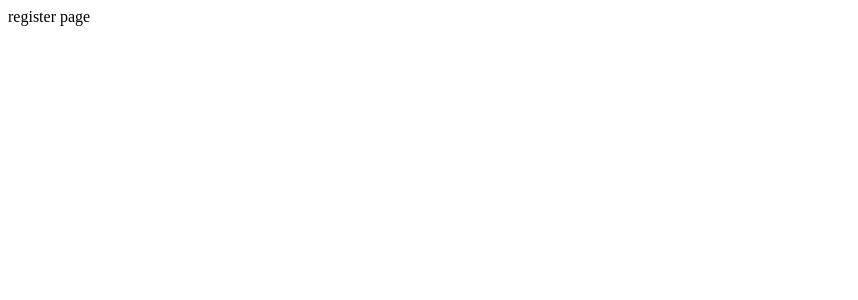
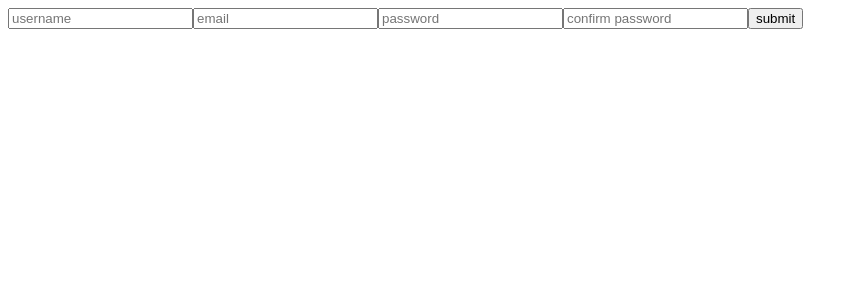
Before and after one commit to michaeltroya/budgy-frontend, a React (Create React App) app: page /register in a window 1280 px wide. Shown: the top 300 px of the page, without its empty margins (0-858 px from the left). Built offline with nearby package versions, Linux system fonts and the light colour scheme.

Commit message:
add register page and functionality

```diff
--- a/src/App.js
+++ b/src/App.js
@@ -5,7 +5,7 @@ import axios from 'axios';
 //Component/Page Imports
 import dashboard from './pages/dashboard';
 import Login from './pages/Login';
-import register from './pages/register';
+import Register from './pages/Register';
 import AuthRoute from './util/AuthRoute';
 //Redux imports
 import { Provider } from 'react-redux';
@@ -22,7 +22,8 @@ if (token) {
     window.location.href = '/login';
   } else {
     store.dispatch({ type: SET_AUTHENTICATED });
-    axios.defaults.headers.common['Authorization'] = token;
+    axios.defaults.headers.common['Authorization'] =
+      'Bearer eyJhbGciOiJIUzI1NiIsInR5cCI6IkpXVCJ9.eyJpZCI6IjVlMTNiNzJmY2Q5OTQ2MGQ5ZjAyNjIyNyIsInVzZXJuYW1lIjoibWlrZSIsImlhdCI6MTU3ODM1MjM5NCwiZXhwIjoxNTgwNTA4MzIwfQ.6_qX_Gg1kMxlCz96NeLNEopX4QClc4ri7YkokB3C1IU';
     store.dispatch(getDashboard());
   }
 }
@@ -32,7 +33,7 @@ const App = () => (
     <Router>
       <Route path="/" exact component={dashboard} />
       <AuthRoute exact path="/login" component={Login} />
-      <AuthRoute exact path="/register" component={register} />
+      <AuthRoute exact path="/register" component={Register} />
     </Router>
   </Provider>
 );
--- a/src/pages/register.js
+++ b/src/pages/register.js
@@ -1,7 +1,69 @@
-import React from 'react';
+import React, { useState } from 'react';
+//Redux Imports
+import { useDispatch } from 'react-redux';
+import { registerUser } from '../redux/actions/userActions';
 
-const register = () => {
-  return <div>register page</div>;
+const Register = () => {
+  const [username, setUsername] = useState('');
+  const [email, setEmail] = useState('');
+  const [password, setPassword] = useState('');
+  const [confirmPassword, setConfirmPassword] = useState('');
+
+  const dispatch = useDispatch();
+
+  const handleSubmit = e => {
+    e.preventDefault();
+    const registerData = {
+      username,
+      email,
+      password,
+      confirmPassword
+    };
+    dispatch(registerUser(registerData));
+  };
+
+  return (
+    <div>
+      <form onSubmit={handleSubmit}>
+        <input
+          type="text"
+          id="username"
+          name="username"
+          value={username}
+          placeholder="username"
+          onChange={e => setUsername(e.target.value)}
+        />
+
+        <input
+          type="text"
+          id="email"
+          name="email"
+          value={email}
+          placeholder="email"
+          onChange={e => setEmail(e.target.value)}
+        />
+
+        <input
+          type="text"
+          id="password"
+          name="password"
+          value={password}
+          placeholder="password"
+          onChange={e => setPassword(e.target.value)}
+        />
+
+        <input
+          type="text"
+          id="confirmPassword"
+          name="confirmPassword"
+          value={confirmPassword}
+          placeholder="confirm password"
+          onChange={e => setConfirmPassword(e.target.value)}
+        />
+        <button type="submit">submit</button>
+      </form>
+    </div>
+  );
 };
 
-export default register;
+export default Register;
--- a/src/redux/actions/dashboardActions.js
+++ b/src/redux/actions/dashboardActions.js
@@ -1,10 +1,10 @@
-import { SET_DASHBOARD, LOADING_DASHBOARD, CLEAR_ERRORS } from '../types';
+import { SET_DASHBOARD, LOADING_DASHBOARD, SAVE_DASHBOARD, CLEAR_ERRORS, SET_ERRORS } from '../types';
 import axios from 'axios';
 
 export const getDashboard = () => dispatch => {
   dispatch({ type: LOADING_DASHBOARD });
   axios
-    .get('/posts')
+    .get('/dashboard/')
     .then(res => {
       dispatch({
         type: SET_DASHBOARD,
@@ -12,10 +12,21 @@ export const getDashboard = () => dispatch => {
       });
     })
     .catch(err => {
+      dispatch({ type: SET_ERRORS, payload: err.response.data });
+    });
+};
+
+export const saveOrUpdateDashBoard = data => dispatch => {
+  axios
+    .post('/dashboard/', data)
+    .then(res => {
       dispatch({
-        type: SET_DASHBOARD,
-        payload: []
+        type: SAVE_DASHBOARD,
+        payload: res.data
       });
+    })
+    .catch(err => {
+      dispatch({ type: SET_ERRORS, payload: err.response.data });
     });
 };
 
--- a/src/redux/actions/userActions.js
+++ b/src/redux/actions/userActions.js
@@ -1,4 +1,4 @@
-import { SET_ERRORS, CLEAR_ERRORS, LOADING_UI, SET_UNAUTHENTICATED, SET_AUTHENTICATED } from '../types';
+import { SET_ERRORS, CLEAR_ERRORS, SET_UNAUTHENTICATED, SET_AUTHENTICATED } from '../types';
 import axios from 'axios';
 
 export const loginUser = userData => dispatch => {
@@ -7,24 +7,24 @@ export const loginUser = userData => dispatch => {
     .then(res => {
       console.log(res.data);
       setAuthHeader(res.data.token);
+      dispatch({ type: CLEAR_ERRORS });
+      dispatch({ type: SET_AUTHENTICATED });
+    })
+    .catch(err => {
+      dispatch({ type: SET_ERRORS, payload: err.response.data });
+    });
+};
+
+export const registerUser = userData => dispatch => {
+  axios
+    .post('/auth/register', userData)
+    .then(res => {
+      setAuthHeader(res.data.token);
+      dispatch({ type: CLEAR_ERRORS });
       dispatch({ type: SET_AUTHENTICATED });
     })
     .catch(err => {
       console.log(err.response.data);
-      dispatch({ type: SET_ERRORS, payload: err.response.data });
-    });
-};
-
-export const signupUser = (createUserData, history) => dispatch => {
-  dispatch({ type: LOADING_UI });
-  axios
-    .post('/auth/register', createUserData)
-    .then(res => {
-      setAuthHeader(res.data.token);
-      dispatch({ type: CLEAR_ERRORS });
-      history.push('/');
-    })
-    .catch(err => {
       dispatch({ type: SET_ERRORS, payload: err.response.data });
     });
 };
--- a/src/redux/reducers/dashboardReducer.js
+++ b/src/redux/reducers/dashboardReducer.js
@@ -18,13 +18,13 @@ export default function(state = initialState, action) {
       };
     case SET_DASHBOARD:
       return {
-        ...state,
-        post: action.payload
+        ...action.payload,
+        loading: false,
+        saving: false
       };
     case SAVE_DASHBOARD:
       return {
-        ...state,
-        posts: action.payload,
+        ...action.payload,
         loading: false,
         saving: true
       };
--- a/src/redux/store.js
+++ b/src/redux/store.js
@@ -10,7 +10,7 @@ const middleware = [thunk];
 const reducers = combineReducers({
   user: userReducer,
   UI: uiReducer,
-  data: dashboardReducer
+  dashboard: dashboardReducer
 });
 
 const composeEnhancers =
```
